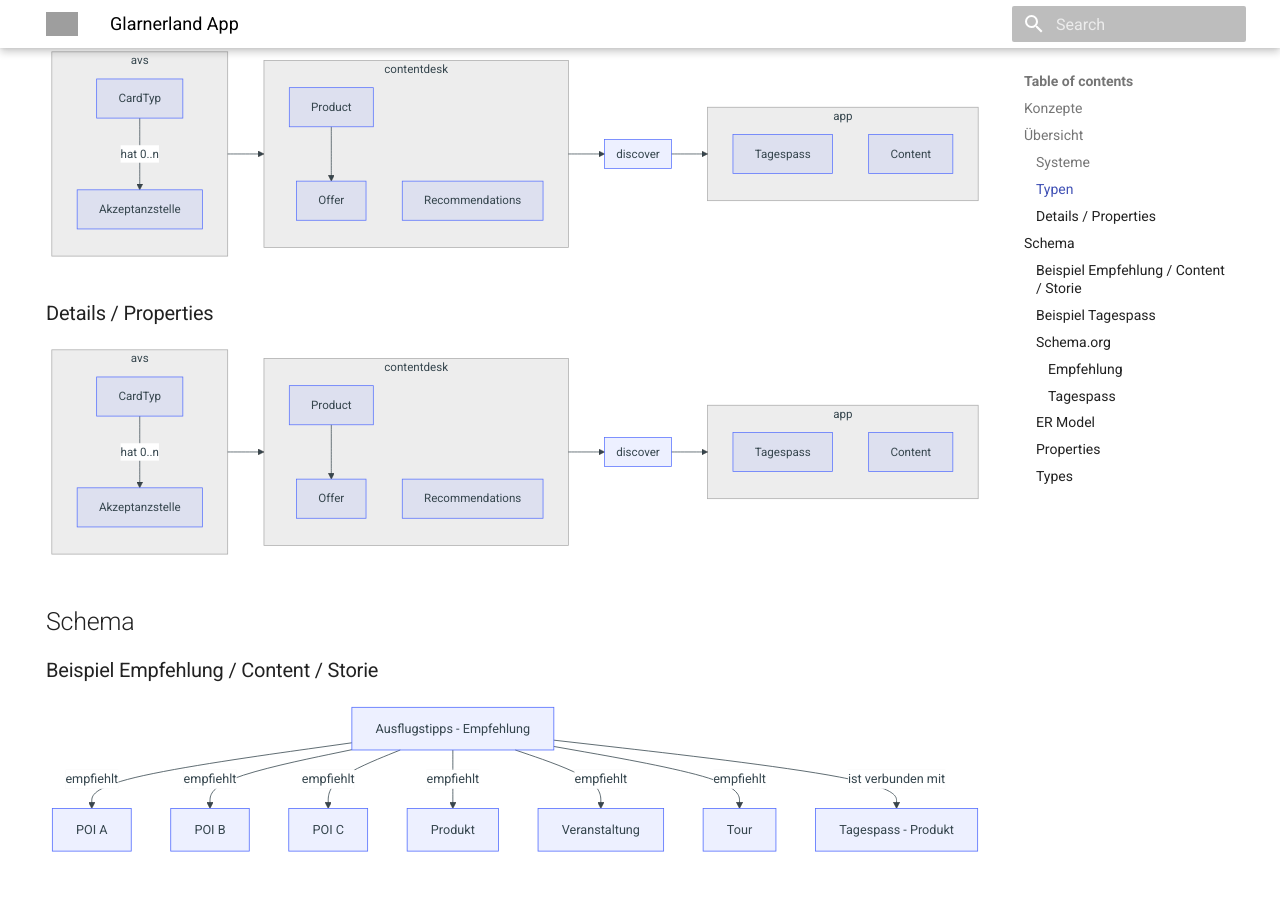
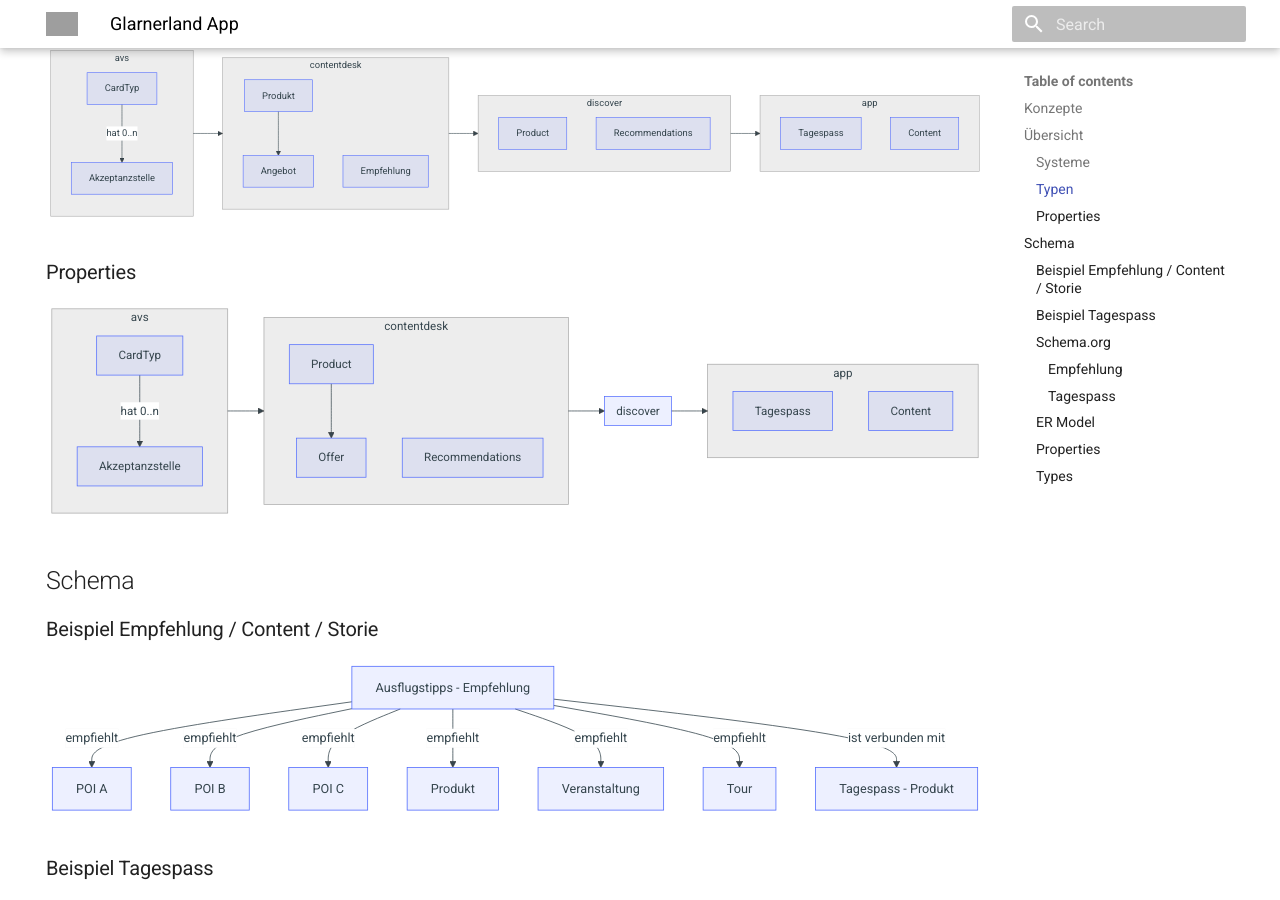
Before and after one commit to tsolenthaler/docs.contentdesk.io, an MkDocs documentation site: the page built from docs/dev/projects/glarnerlandApp.md, in a window 1280 px wide and 900 px high, scrolled down 614 px. Built offline with MkDocs 1.6.1 and Material for MkDocs 9.7.7, drawn with Linux system fonts in a browser that asks for light colours; some of the changed lines change nothing that is shown; grey boxes are pictures that could not be loaded.

Commit message:
Refactor graph orientation to top-down in glarnerlandApp.md and update contentdesk section with German translations

````diff
--- a/docs/dev/projects/glarnerlandApp.md
+++ b/docs/dev/projects/glarnerlandApp.md
@@ -41,8 +41,8 @@
     end
     subgraph contentdesk
         direction TB
-        Product --> Offer
-        Recommendations
+        Produkt --> Angebot
+        Empfehlung
     end
     subgraph discover
         direction TB
@@ -60,7 +60,7 @@
     discover --> app
 ```
 
-### Details / Properties
+### Properties
 ``` mermaid
 graph LR
     subgraph avs
````
